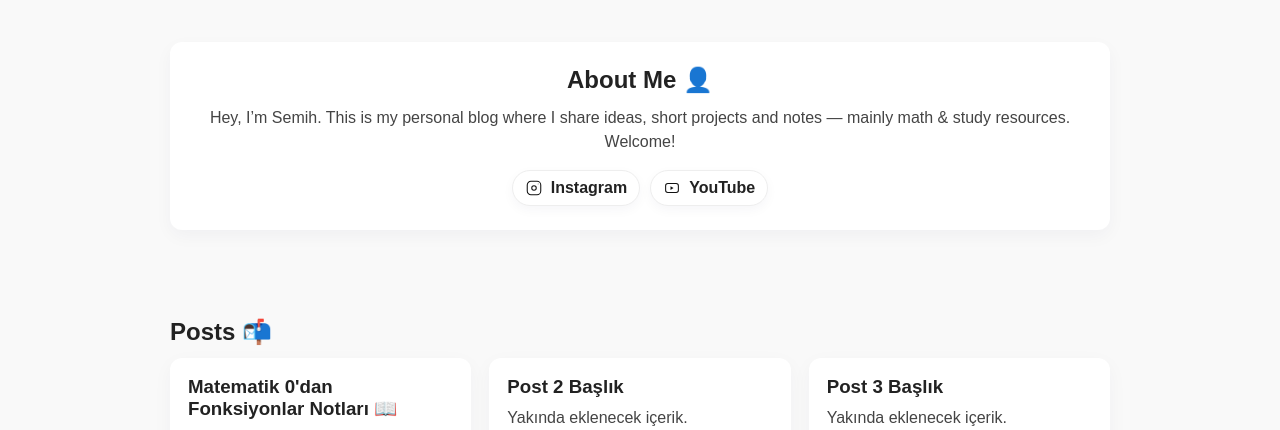
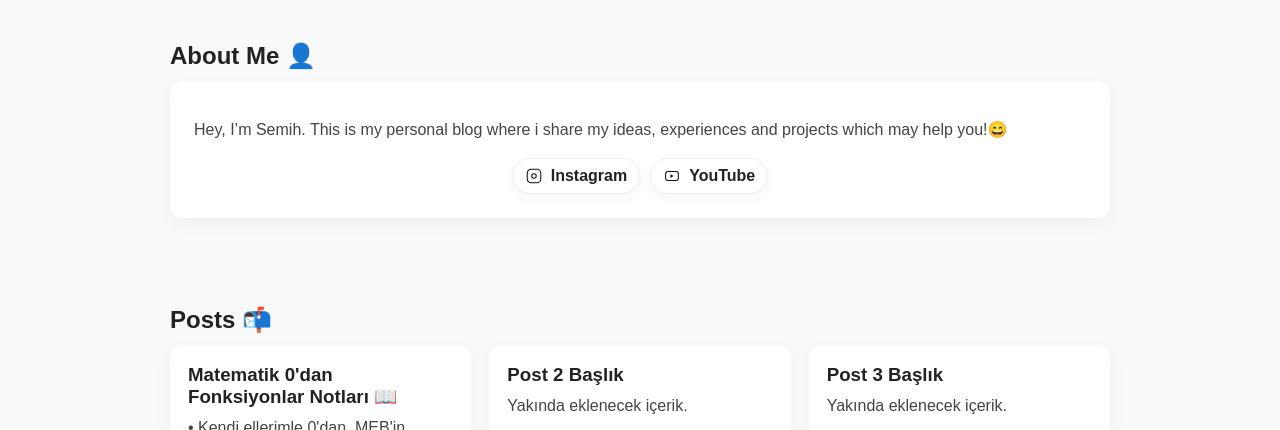
Before and after one commit to semihhhfz/semihhhfz.github.io, a plain HTML site: page index.html in a window 1280 px wide. Shown: the part 802-1232 px from the top of the page. Drawn offline with Linux system fonts and the light colour scheme.

Commit message:
update20

```diff
--- a/index.html
+++ b/index.html
@@ -66,7 +66,7 @@
     border-radius:12px;
     padding:24px;
     box-shadow:0 6px 18px rgba(17,5,69,0.04);
-    text-align:center;
+    text-align: left;
   }
   .about p{margin-top:12px;color:#444;line-height:1.5}
 
@@ -154,9 +154,9 @@
 
   <!-- About / Personal -->
   <section>
+    <h2>About Me 👤</h2>
     <div class="about">
-      <h2>About Me 👤</h2>
-      <p>Hey, I’m Semih. This is my personal blog where I share ideas, short projects and notes — mainly math & study resources. Welcome!</p>
+      <p>Hey, I’m Semih. This is my personal blog where i share my ideas, experiences and projects which may help you!😄</p>
 
       <!-- Sosyal: SVG ikon + etiket (istediğin ikonlarla değiştirebilirsin) -->
       <div class="socials">
```
